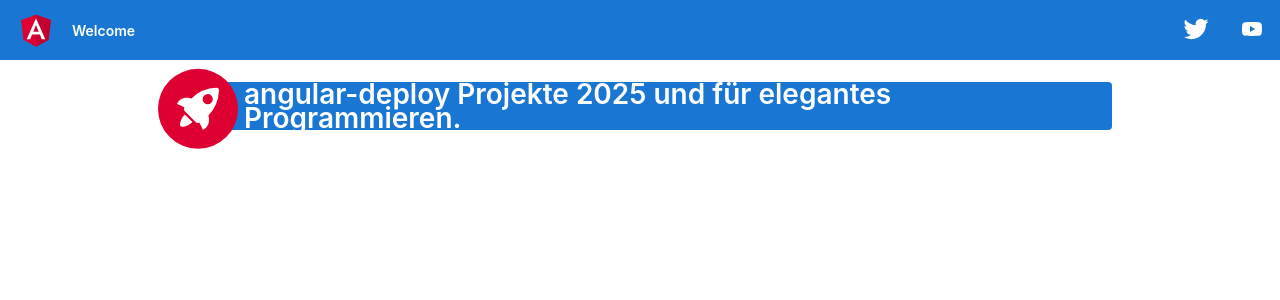
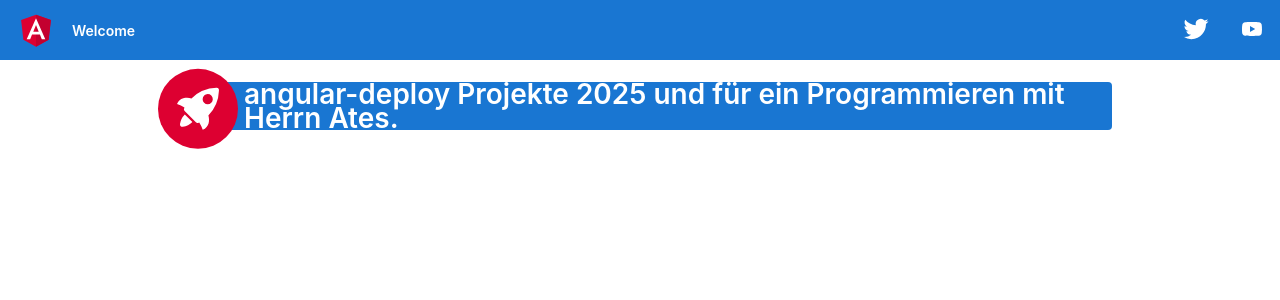
Before and after one commit to Lernstudio-Lpz-Projekt-Git/angular-deploy, an Angular app: page / in a window 1280 px wide. Shown: the top 300 px of the page. Built offline with nearby package versions, Linux system fonts and the light colour scheme.

Commit message:
Titel geändert

```diff
--- a/src/app/app.component.html
+++ b/src/app/app.component.html
@@ -402,7 +402,7 @@
       </g>
     </svg>
 
-    <span style="font-size: 28px;">{{ title }} Projekte 2025 und für elegantes Programmieren.</span>
+    <span style="font-size: 28px;">{{ title }} Projekte 2025 und für ein Programmieren mit Herrn Ates.</span>
   </div>
 
 
```
